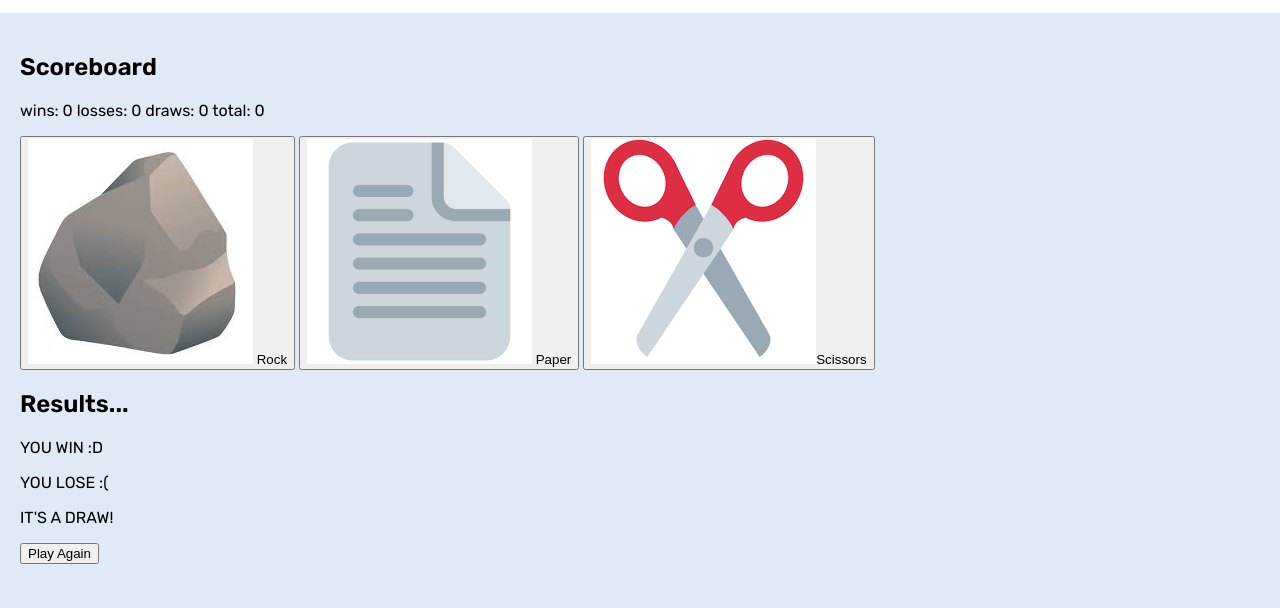
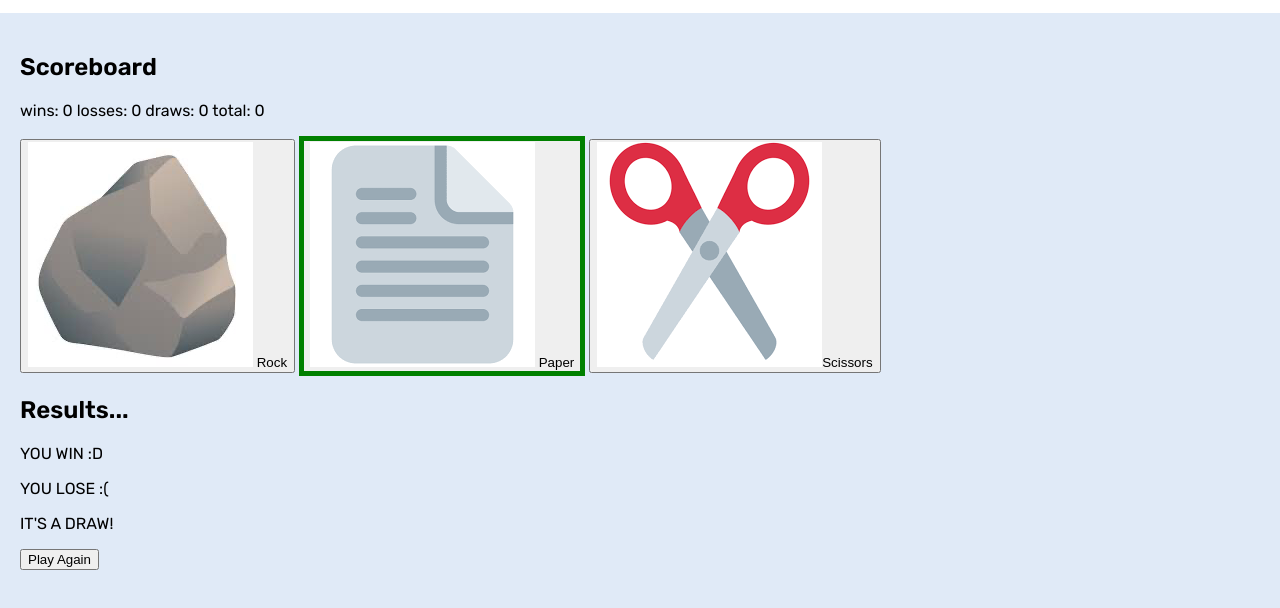
Before and after one commit to brenley-woodard/rock-paper-scissors, a plain HTML site: page index.html in a window 1280 px wide. Both pictures are taken after a click on the button "Paper". Shown: the part 68-676 px from the top of the page. Drawn offline with Linux system fonts and the light colour scheme.

Commit message:
images highlight when clicked

```diff
--- a/app.js
+++ b/app.js
@@ -3,8 +3,6 @@
 /* State */
 let gameState = 'guess'; // 'guess' or 'result'
 let userThrow = 'rock'; // 'rock' or 'paper' or 'scissors'
-
-const rock = document.getElementById('guess-rock');
 
 /* Actions */
 function loadPage() {}
@@ -17,20 +15,28 @@ function loadPage() {}
 //not working yet. just hide results for now.
 function displayResult() {
     if (gameState === 'guess') {
-        results.classList.add('hidden');
-    } else {
-        results.classList.remove('hidden');
+        resultsSection.classList.add('hidden');
     }
 }
 
 // DOM
-//const results = document.getElementById('results');
+const rock = document.getElementById('guess-rock');
+const paper = document.getElementById('guess-paper');
+const scissors = document.getElementById('guess-scissors');
+
+const resultsSection = document.getElementById('results-section');
 
 // event listeners
-//working :)
 rock.addEventListener('click', () => {
     rock.classList.add('throwhand');
+});
+paper.addEventListener('click', () => {
+    paper.classList.add('throwhand');
+});
+scissors.addEventListener('click', () => {
+    scissors.classList.add('throwhand');
 });
 
 /* Run page load code */
 loadPage();
+displayResult();
--- a/index.html
+++ b/index.html
@@ -48,8 +48,10 @@
             </section>
 
             <section>
-                <button id="guess-rock"><img src="rock.jpeg" alt="rock image" /> Rock</button>
-                <button id="guess-paper"><img src="paper.png" alt="paper image" /> Paper</button>
+                <button id="guess-rock"><img src="assets/rock.png" alt="rock image" /> Rock</button>
+                <button id="guess-paper">
+                    <img src="assets/paper.png" alt="paper image" /> Paper
+                </button>
                 <button id="guess-scissors">
                     <img src="assets/scissors.png" alt="scissors image" />Scissors
                 </button>
```
Also changed, not shown: assets/paper.png (renamed from paper.png), assets/rock.png (added), rock.jpeg (deleted).
